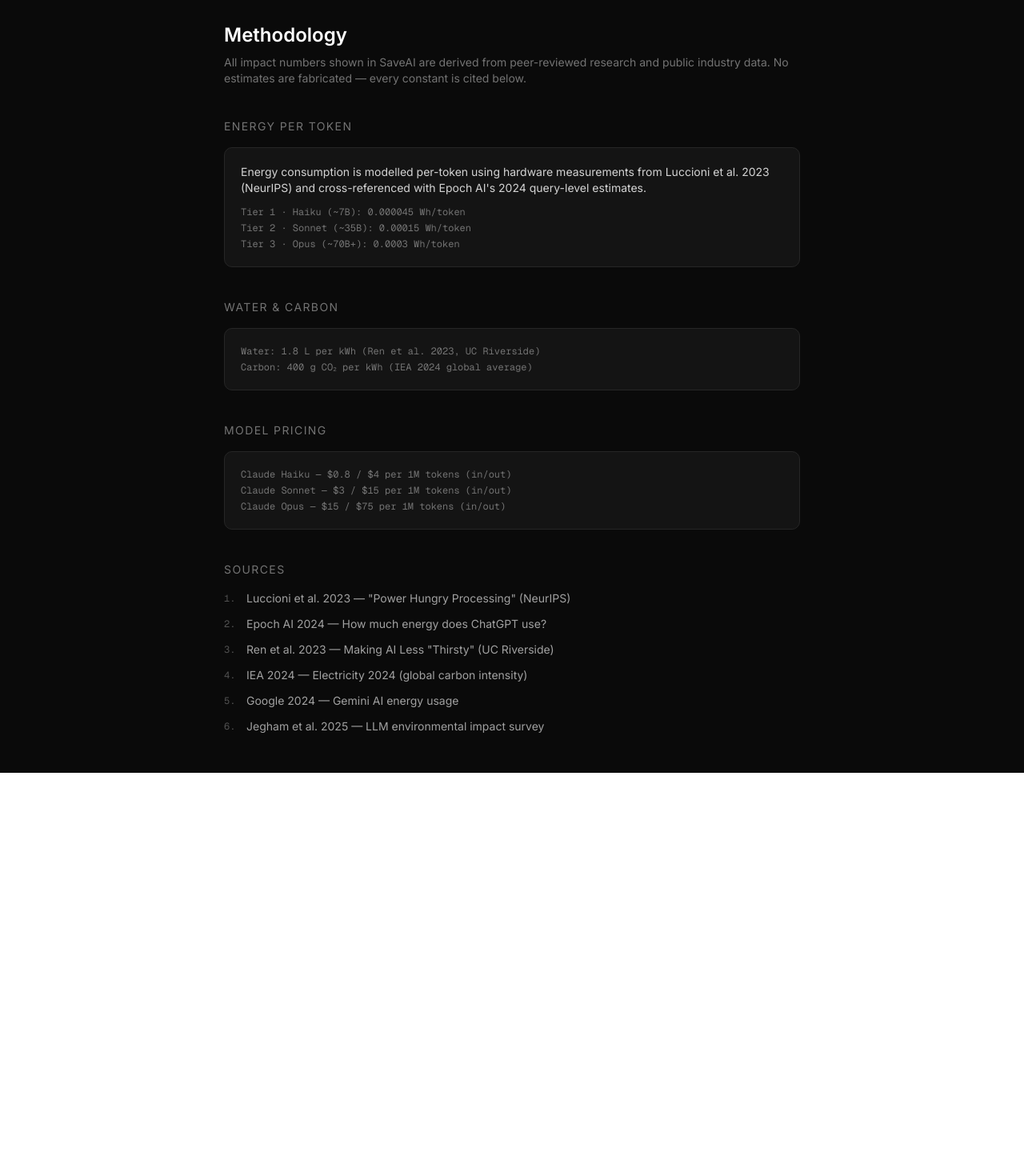
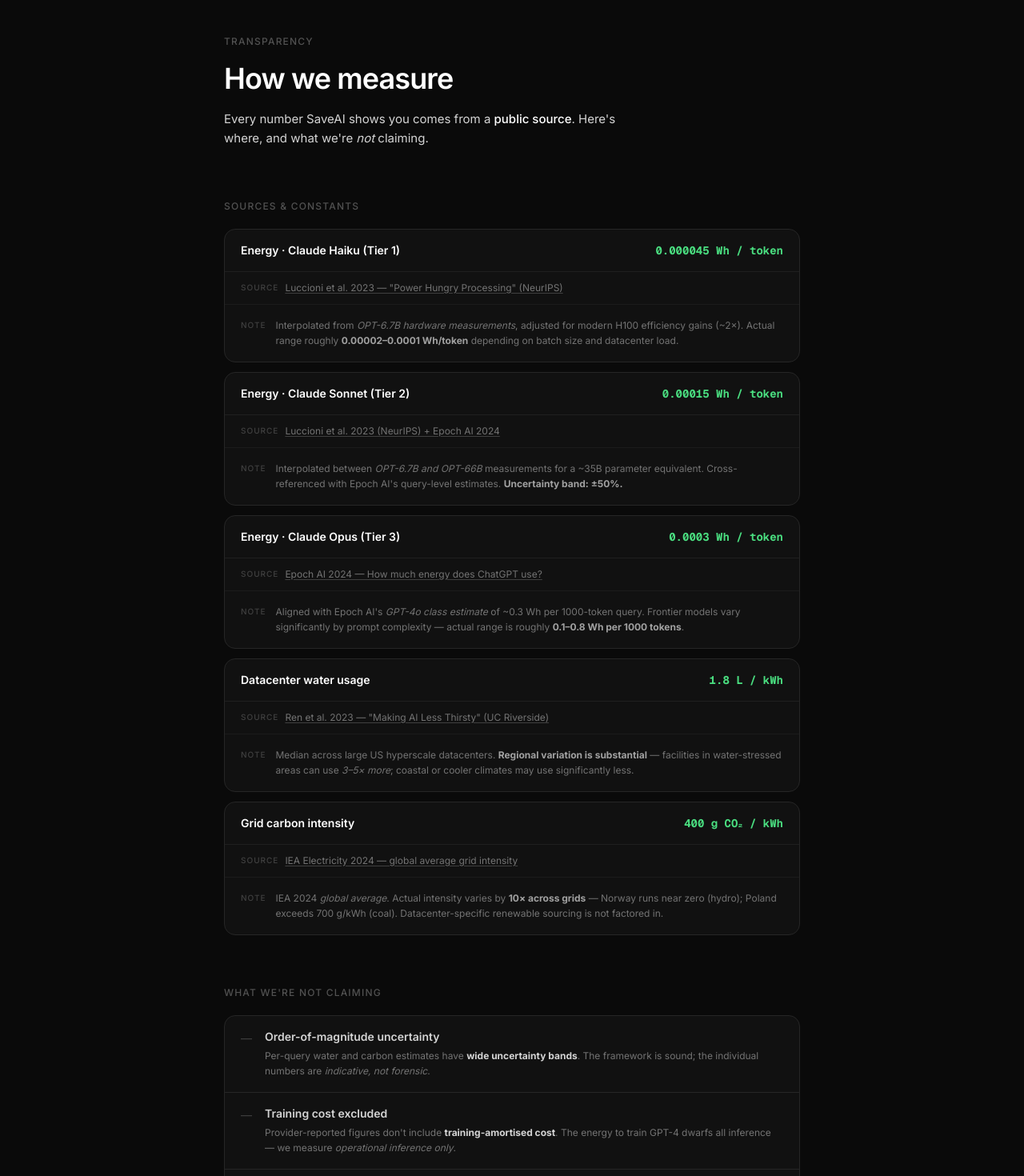
Before and after one commit to heechan02/saveai, a Next.js app: page /methodology in a window 1280 px wide. Shown: the part 80-1550 px from the top of the page at 80% size. Before the commit the page ends 1046 px from the top, so only its background shows below. Built offline with nearby package versions, Linux system fonts and the light colour scheme.

Commit message:
feat: methodology page redesign + waterBottles ceil fix + README update

```diff
--- a/src/app/dashboard/page.tsx
+++ b/src/app/dashboard/page.tsx
@@ -188,7 +188,7 @@
   const phoneCharges = data ? Math.round((data.totals.savedUsd * 1000) / 10) : 0
   // 10 Wh per charge; estimate energy saved: savedUsd / 0.0003 * Wh → kWh
   // Actually let's derive from waterMl: 500ml per bottle
-  const waterBottles = data ? Math.round(data.totals.waterMl / 500) : 0
+  const waterBottles = data ? Math.ceil(data.totals.waterMl / 500) : 0
   // carbonG / 192 g per km
   const carKm = data ? +(data.totals.carbonG / 192).toFixed(1) : 0
 
--- a/src/app/methodology/page.tsx
+++ b/src/app/methodology/page.tsx
@@ -1,5 +1,84 @@
 import Link from 'next/link'
-import { SOURCES, ENERGY_WH_PER_TOKEN, WATER_L_PER_KWH, CARBON_G_PER_KWH, PRICE_PER_MTOK } from '@/lib/constants'
+import { SOURCES, ENERGY_WH_PER_TOKEN, WATER_L_PER_KWH, CARBON_G_PER_KWH } from '@/lib/constants'
+
+const metrics: {
+  name: string
+  value: string
+  source: string
+  url: string
+  note: React.ReactNode
+}[] = [
+  {
+    name: 'Energy · Claude Haiku (Tier 1)',
+    value: `${ENERGY_WH_PER_TOKEN.tier1_haiku} Wh / token`,
+    source: 'Luccioni et al. 2023 — "Power Hungry Processing" (NeurIPS)',
+    url: SOURCES.luccioni,
+    note: (
+      <>
+        Interpolated from <em>OPT-6.7B hardware measurements</em>, adjusted for modern H100
+        efficiency gains (~2×). Actual range roughly{' '}
+        <strong className="text-neutral-400">0.00002–0.0001 Wh/token</strong> depending on batch
+        size and datacenter load.
+      </>
+    ),
+  },
+  {
+    name: 'Energy · Claude Sonnet (Tier 2)',
+    value: `${ENERGY_WH_PER_TOKEN.tier2_sonnet} Wh / token`,
+    source: 'Luccioni et al. 2023 (NeurIPS) + Epoch AI 2024',
+    url: SOURCES.epoch,
+    note: (
+      <>
+        Interpolated between <em>OPT-6.7B and OPT-66B</em> measurements for a ~35B parameter
+        equivalent. Cross-referenced with Epoch AI&apos;s query-level estimates.{' '}
+        <strong className="text-neutral-400">Uncertainty band: ±50%.</strong>
+      </>
+    ),
+  },
+  {
+    name: 'Energy · Claude Opus (Tier 3)',
+    value: `${ENERGY_WH_PER_TOKEN.tier3_opus} Wh / token`,
+    source: 'Epoch AI 2024 — How much energy does ChatGPT use?',
+    url: SOURCES.epoch,
+    note: (
+      <>
+        Aligned with Epoch AI&apos;s <em>GPT-4o class estimate</em> of ~0.3 Wh per 1000-token
+        query. Frontier models vary significantly by prompt complexity — actual range is roughly{' '}
+        <strong className="text-neutral-400">0.1–0.8 Wh per 1000 tokens</strong>.
+      </>
+    ),
+  },
+  {
+    name: 'Datacenter water usage',
+    value: `${WATER_L_PER_KWH} L / kWh`,
+    source: 'Ren et al. 2023 — "Making AI Less Thirsty" (UC Riverside)',
+    url: SOURCES.ucr,
+    note: (
+      <>
+        Median across large US hyperscale datacenters.{' '}
+        <strong className="text-neutral-400">Regional variation is substantial</strong> — facilities
+        in water-stressed areas can use <em>3–5× more</em>; coastal or cooler climates may use
+        significantly less.
+      </>
+    ),
+  },
+  {
+    name: 'Grid carbon intensity',
+    value: `${CARBON_G_PER_KWH} g CO₂ / kWh`,
+    source: 'IEA Electricity 2024 — global average grid intensity',
+    url: SOURCES.iea,
+    note: (
+      <>
+        IEA 2024 <em>global average</em>. Actual intensity varies by{' '}
+        <strong className="text-neutral-400">10× across grids</strong> — Norway runs near zero
+        (hydro); Poland exceeds 700 g/kWh (coal). Datacenter-specific renewable sourcing is not
+        factored in.
+      </>
+    ),
+  },
+]
+
+import type React from 'react'
 
 export default function MethodologyPage() {
   return (
@@ -30,54 +109,129 @@
         </div>
       </header>
 
-      <main className="max-w-3xl mx-auto px-6 py-12 space-y-10 w-full">
-        <div>
-          <h1 className="text-2xl font-semibold text-white mb-2">Methodology</h1>
-          <p className="text-neutral-500 text-sm">
-            All impact numbers shown in SaveAI are derived from peer-reviewed research and public
-            industry data. No estimates are fabricated — every constant is cited below.
+      <main className="max-w-3xl mx-auto px-6 py-16 w-full space-y-16">
+
+        {/* Hero */}
+        <div className="space-y-4">
+          <p className="text-xs uppercase tracking-widest text-neutral-600 font-medium">Transparency</p>
+          <h1 className="text-4xl font-semibold text-white tracking-tight leading-tight">
+            How we measure
+          </h1>
+          <p className="text-neutral-300 leading-relaxed text-[15px]" style={{ maxWidth: '52ch' }}>
+            Every number SaveAI shows you comes from a{' '}
+            <strong className="text-white font-medium">public source</strong>. Here&apos;s where,
+            and what we&apos;re <em>not</em> claiming.
           </p>
         </div>
 
-        <section className="space-y-4">
-          <h2 className="text-sm uppercase tracking-widest text-neutral-500">Energy per token</h2>
-          <div className="rounded-lg border border-neutral-800 p-5 space-y-3" style={{ background: '#141414' }}>
-            <p className="text-sm text-neutral-300">
-              Energy consumption is modelled per-token using hardware measurements from Luccioni et al. 2023
-              (NeurIPS) and cross-referenced with Epoch AI&apos;s 2024 query-level estimates.
-            </p>
-            <div className="font-mono tabular-nums text-xs text-neutral-500 space-y-1">
-              <div>Tier 1 · Haiku  (~7B):   {ENERGY_WH_PER_TOKEN.tier1_haiku} Wh/token</div>
-              <div>Tier 2 · Sonnet (~35B):  {ENERGY_WH_PER_TOKEN.tier2_sonnet} Wh/token</div>
-              <div>Tier 3 · Opus   (~70B+): {ENERGY_WH_PER_TOKEN.tier3_opus} Wh/token</div>
-            </div>
+        {/* Metric cards */}
+        <section className="space-y-5">
+          <h2 className="text-xs uppercase tracking-widest text-neutral-600 font-medium">
+            Sources &amp; constants
+          </h2>
+          <div className="space-y-3">
+            {metrics.map((m) => (
+              <div
+                key={m.name}
+                className="rounded-xl border border-neutral-800 overflow-hidden"
+                style={{ background: '#111111' }}
+              >
+                {/* Card header */}
+                <div className="flex items-center justify-between gap-4 px-5 py-4 border-b border-neutral-800/70">
+                  <p className="text-sm font-semibold text-white">{m.name}</p>
+                  <span
+                    className="font-mono tabular-nums text-sm font-bold shrink-0"
+                    style={{ color: '#4ade80' }}
+                  >
+                    {m.value}
+                  </span>
+                </div>
+                {/* Source link */}
+                <div className="px-5 py-3 border-b border-neutral-800/50 flex items-center gap-2">
+                  <span className="text-[10px] uppercase tracking-widest text-neutral-700 font-medium shrink-0">
+                    Source
+                  </span>
+                  <a
+                    href={m.url}
+                    target="_blank"
+                    rel="noopener noreferrer"
+                    className="text-xs text-neutral-500 hover:text-neutral-200 transition-colors underline underline-offset-2 decoration-neutral-700 hover:decoration-neutral-400"
+                  >
+                    {m.source}
+                  </a>
+                </div>
+                {/* Honesty note */}
+                <div className="px-5 py-4 flex items-start gap-3">
+                  <span className="text-[10px] uppercase tracking-widest text-neutral-700 font-medium shrink-0 mt-0.5">
+                    Note
+                  </span>
+                  <p className="text-xs text-neutral-500 leading-relaxed">{m.note}</p>
+                </div>
+              </div>
+            ))}
           </div>
         </section>
 
-        <section className="space-y-4">
-          <h2 className="text-sm uppercase tracking-widest text-neutral-500">Water &amp; Carbon</h2>
-          <div className="rounded-lg border border-neutral-800 p-5 space-y-3" style={{ background: '#141414' }}>
-            <div className="font-mono tabular-nums text-xs text-neutral-500 space-y-1">
-              <div>Water:  {WATER_L_PER_KWH} L per kWh  (Ren et al. 2023, UC Riverside)</div>
-              <div>Carbon: {CARBON_G_PER_KWH} g CO₂ per kWh  (IEA 2024 global average)</div>
-            </div>
+        {/* What we're NOT claiming */}
+        <section className="space-y-5">
+          <h2 className="text-xs uppercase tracking-widest text-neutral-600 font-medium">
+            What we&apos;re not claiming
+          </h2>
+          <div
+            className="rounded-xl border border-neutral-800 divide-y divide-neutral-800"
+            style={{ background: '#111111' }}
+          >
+            {[
+              {
+                heading: 'Order-of-magnitude uncertainty',
+                body: (
+                  <>
+                    Per-query water and carbon estimates have{' '}
+                    <strong className="text-neutral-300">wide uncertainty bands</strong>. The
+                    framework is sound; the individual numbers are{' '}
+                    <em>indicative, not forensic</em>.
+                  </>
+                ),
+              },
+              {
+                heading: 'Training cost excluded',
+                body: (
+                  <>
+                    Provider-reported figures don&apos;t include{' '}
+                    <strong className="text-neutral-300">training-amortised cost</strong>. The
+                    energy to train GPT-4 dwarfs all inference — we measure{' '}
+                    <em>operational inference only</em>.
+                  </>
+                ),
+              },
+              {
+                heading: 'Regional carbon varies 10×',
+                body: (
+                  <>
+                    We use a <strong className="text-neutral-300">global average</strong> of{' '}
+                    {CARBON_G_PER_KWH} g CO₂/kWh. A datacenter in{' '}
+                    <em>Iceland has a near-zero footprint</em>; one in Poland does not.
+                  </>
+                ),
+              },
+            ].map((item) => (
+              <div key={item.heading} className="px-5 py-4 flex items-start gap-4">
+                <span className="text-neutral-700 shrink-0 mt-0.5 text-sm">—</span>
+                <div className="space-y-1">
+                  <p className="text-sm font-semibold text-neutral-300">{item.heading}</p>
+                  <p className="text-xs text-neutral-500 leading-relaxed">{item.body}</p>
+                </div>
+              </div>
+            ))}
           </div>
         </section>
 
-        <section className="space-y-4">
-          <h2 className="text-sm uppercase tracking-widest text-neutral-500">Model pricing</h2>
-          <div className="rounded-lg border border-neutral-800 p-5 space-y-3" style={{ background: '#141414' }}>
-            <div className="font-mono tabular-nums text-xs text-neutral-500 space-y-1">
-              <div>Claude Haiku  — ${PRICE_PER_MTOK.claude_haiku.in} / ${PRICE_PER_MTOK.claude_haiku.out} per 1M tokens (in/out)</div>
-              <div>Claude Sonnet — ${PRICE_PER_MTOK.claude_sonnet.in} / ${PRICE_PER_MTOK.claude_sonnet.out} per 1M tokens (in/out)</div>
-              <div>Claude Opus   — ${PRICE_PER_MTOK.claude_opus.in} / ${PRICE_PER_MTOK.claude_opus.out} per 1M tokens (in/out)</div>
-            </div>
-          </div>
-        </section>
-
-        <section className="space-y-4">
-          <h2 className="text-sm uppercase tracking-widest text-neutral-500">Sources</h2>
-          <ol className="space-y-3">
+        {/* Full reference list */}
+        <section className="space-y-5">
+          <h2 className="text-xs uppercase tracking-widest text-neutral-600 font-medium">
+            Full reference list
+          </h2>
+          <ol className="space-y-2">
             {[
               { key: 'luccioni', name: 'Luccioni et al. 2023 — "Power Hungry Processing" (NeurIPS)', url: SOURCES.luccioni },
               { key: 'epoch',    name: 'Epoch AI 2024 — How much energy does ChatGPT use?', url: SOURCES.epoch },
@@ -86,15 +240,19 @@
               { key: 'google',   name: 'Google 2024 — Gemini AI energy usage', url: SOURCES.google },
               { key: 'jegham',   name: 'Jegham et al. 2025 — LLM environmental impact survey', url: SOURCES.jegham },
             ].map((s, i) => (
-              <li key={s.key} className="flex items-start gap-3 text-sm">
-                <span className="font-mono tabular-nums text-neutral-600 text-xs mt-0.5 w-4 shrink-0">
+              <li
+                key={s.key}
+                className="flex items-start gap-4 px-4 py-3 rounded-lg border border-neutral-800/50 hover:border-neutral-700 transition-colors"
+                style={{ background: '#0f0f0f' }}
+              >
+                <span className="font-mono tabular-nums text-neutral-700 text-xs mt-0.5 w-4 shrink-0">
                   {i + 1}.
                 </span>
                 <a
                   href={s.url}
                   target="_blank"
                   rel="noopener noreferrer"
-                  className="text-neutral-400 hover:text-neutral-200 transition-colors"
+                  className="text-sm text-neutral-400 hover:text-white transition-colors underline underline-offset-2 decoration-neutral-700 hover:decoration-neutral-400"
                 >
                   {s.name}
                 </a>
@@ -102,6 +260,7 @@
             ))}
           </ol>
         </section>
+
       </main>
     </div>
   )
```
Also changed, not shown: 1 other file (tests, documents, lock files or other folders).
